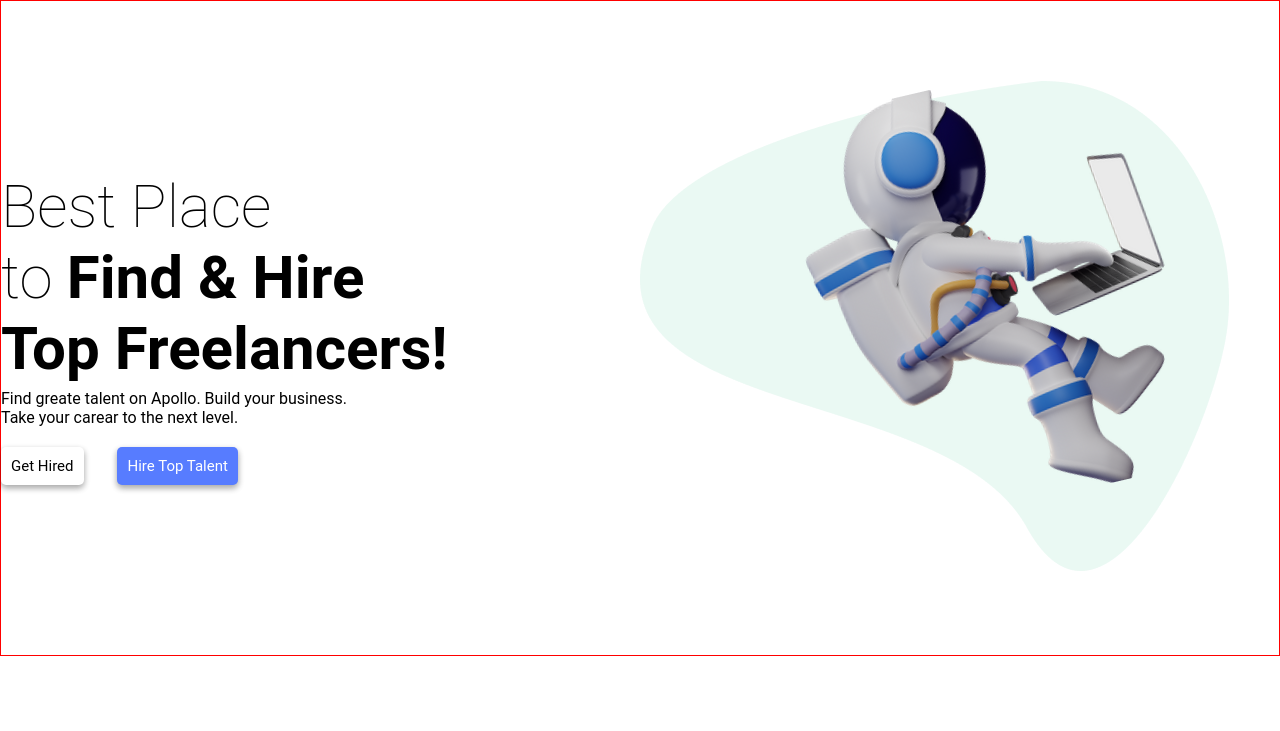
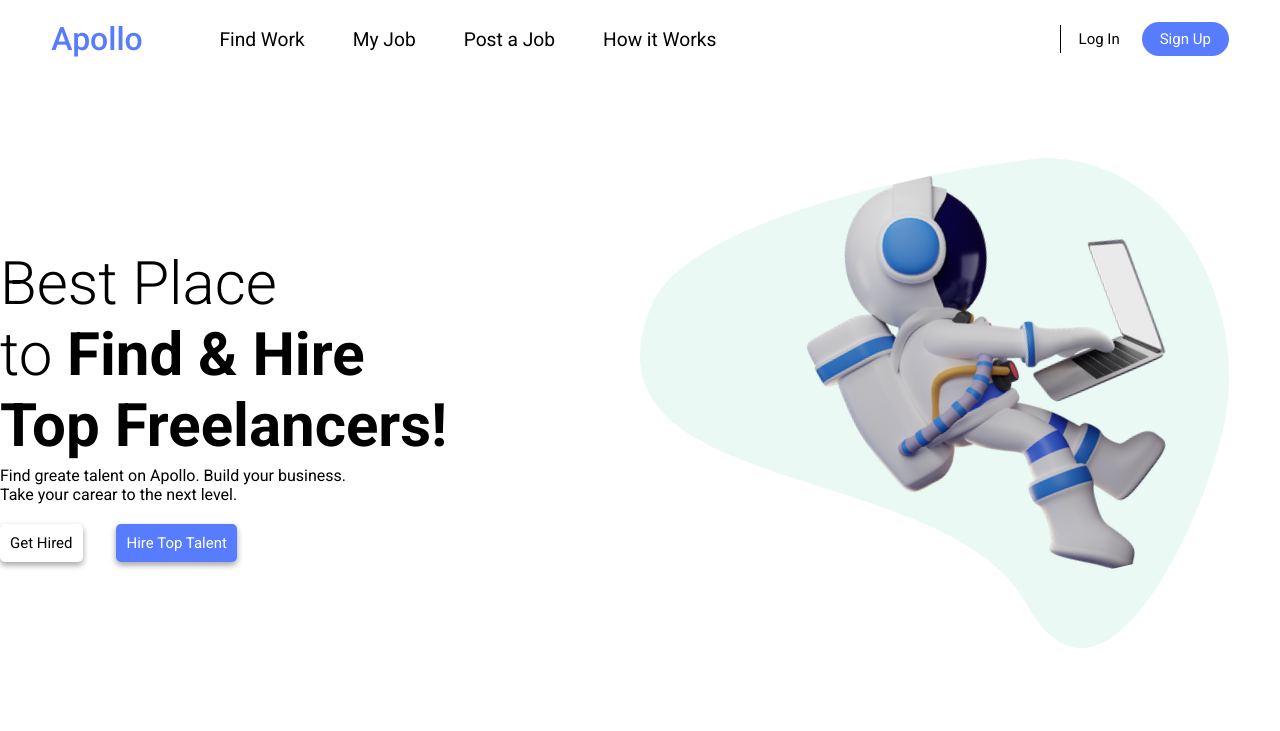
Before and after one commit to Hawa701/Apollo, a PHP site: page / in a window 1280 px wide. Shown: the top 731 px of the page. Run offline with PHP 8.4, Linux system fonts and the light colour scheme.

Commit message:
header fix

```diff
--- a/App/Style/Header.css
+++ b/App/Style/Header.css
@@ -1,3 +1,4 @@
+@import url('https://fonts.googleapis.com/css2?family=Roboto:wght@100;300;400;500;700;900&family=Rubik:wght@300;400;500;600;700;800;900&display=swap');
 * {
     padding: 0;
     margin: 0;
@@ -7,37 +8,66 @@
 }
 
 :root {
-  --main-color: #295dc5;
+    --main-color: #577CFF;
     --second-main-color: #deecf0;
-
     --main-bg-color: #fff;
     --second-bg-color: #ededed;
     --third-bg-color: #c8c9ca;
-
     --main-text-color: #000;
     --second-text-color: #fff;
     --third-text-color: #737373;
 }
 
+li {
+    list-style: none;
+}
+
 header {
-  position: fixed;
+    position: sticky;
+    top: 0;
     left: 0;
     right: 0;
     display: grid;
-  grid-template-columns: 1fr 5fr 0.1fr;
+    grid-template-columns: 1fr 5fr 1fr;
     justify-content: space-between;
     align-items: center;
     width: 100%;
     background: var(--main-bg-color);
-  box-shadow: 0 0 1rem var(--third-bg-color);
-  padding: 1rem 4%;
+    /* box-shadow: 0 0 1rem var(--third-bg-color); */
+    padding: 20px 4%;
     z-index: 100;
 }
 
 .logo a {
-  font-size: 3rem;
+    font-size: 2rem;
     font-weight: 500;
     color: var(--main-color);
+}
+
+.signInnUp {
+    display: flex;
+    justify-content: space-between;
+}
+
+.signInnUp .signup {
+    background-color: var(--main-color);
+    color: #fff;
+}
+
+.signInnUp .login {
+    background-color: transparent;
+}
+
+.signInnUp .login:hover {
+    background-color: var(--second-bg-color);
+}
+
+.signInnUp button {
+    font-size: 15px;
+    padding: 8px 18px;
+    border-radius: 50px;
+    cursor: pointer;
+    border: none;
 }
 
 .nav {
@@ -49,9 +79,9 @@ header {
 }
 
 .nav .links {
-  padding: 1.5rem 0 0;
+    /* padding: 1.5rem 0 0; */
     display: flex;
-  font-size: 1.7rem;
+    font-size: 1.2rem;
     font-weight: 400;
     color: var(--main-text-color);
     gap: 3rem;
@@ -59,6 +89,7 @@ header {
 
 .links a {
     color: var(--main-text-color);
+    font-weight: 400;
     position: relative;
 }
 
--- a/App/Style/index.css
+++ b/App/Style/index.css
@@ -11,7 +11,7 @@ img {
 }
 
 .container {
-    border: 1px solid red;
+    /* border: 1px solid red; */
     max-width: 1300px;
     margin: 0 auto;
 }
@@ -30,7 +30,7 @@ img {
 
 .callToActionText h1 {
     font-size: 60px;
-    font-weight: 100;
+    font-weight: 300;
     margin-bottom: 5px;
 }
 
@@ -75,7 +75,7 @@ img {
     position: absolute;
     bottom: 0;
     right: 0;
-    animation: MoveUpDown 4s linear infinite;
+    animation: MoveUpDown 3s linear infinite;
 }
 
 .heroImage {
--- a/App/index.html
+++ b/App/index.html
@@ -5,11 +5,40 @@
     <meta charset="UTF-8">
     <meta http-equiv="X-UA-Compatible" content="IE=edge">
     <meta name="viewport" content="width=device-width, initial-scale=1.0">
+    <link rel="stylesheet" href="./Style/Header.css">
     <link rel="stylesheet" href="./Style/index.css">
     <title>Apollo</title>
 </head>
 
 <body>
+    <header class="header" id="header">
+        <div class="logo">
+            <a href="#">Apollo</a>
+        </div>
+
+        <div class="nav">
+            <ul class="links">
+                <li><a href="#">Find Work</a></li>
+                <li><a href="#">My Job</a></li>
+                <li><a href="#">Post a Job</a></li>
+                <li><a href="#">How it Works</a></li>
+                <!-- <li><a href="#">Message</a></li> -->
+            </ul>
+            <!-- <div class="notification">
+                <a href="#"><i class="fa-regular fa-bell"></i></a>
+            </div> -->
+        </div>
+
+        <div class="signInnUp">
+            <button class="login">Log In</button>
+            <button class="signup">Sign Up</button>
+        </div>
+        <!--
+        <div class="profile">
+            <a href="#"> H </a>
+        </div> -->
+    </header>
+
     <div class="container">
         <section class="hero">
             <div class="callToAction">
@@ -31,5 +60,16 @@
         </section>
     </div>
 </body>
+<!-- <script>
+    $(window).scroll(function() {
+        var scroll = $(window).scrollTop();
+
+        if (scroll >= 50) {
+            $("header").addClass("floatingNav");
+        } else {
+            $("header").removeClass("floatingNav");
+        }
+    });
+</script> -->
 
 </html>
```
Also changed, not shown: App/Style/Find Work.css (+19 -12 lines). Lines whose indentation alone changed are shown as unchanged.
